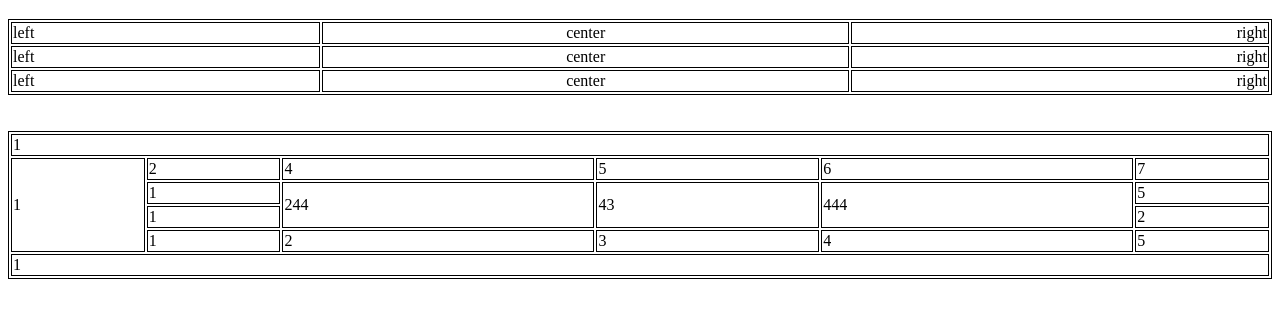
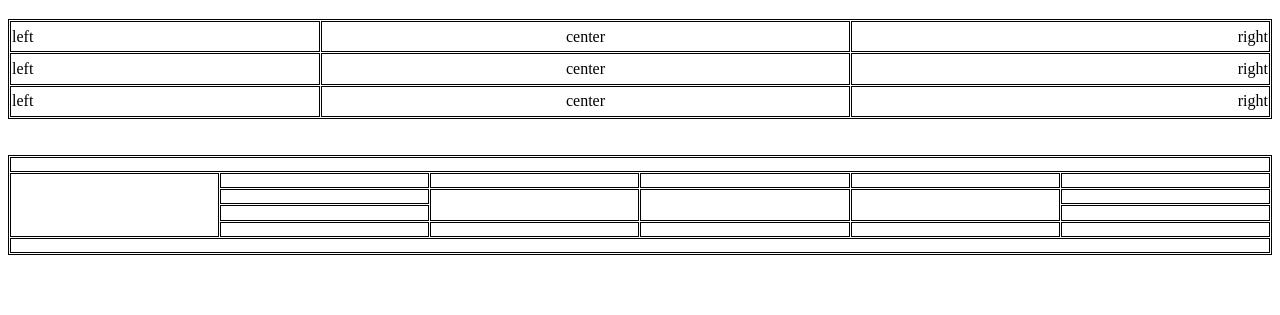
Before and after one commit to acciojob/alignment-Sameerpatle, a website: page main.html in a window 1280 px wide. Shown: the part 61-376 px from the top of the page. Drawn offline with Linux system fonts and the light colour scheme.

Commit message:
created a submission

```diff
--- a/main.html
+++ b/main.html
@@ -36,46 +36,46 @@
 
 	<table id="table-2">
 		<tr>
-			<td colspan="6">1</td>
+			<td colspan="6"></td>
 		</tr>
 		<tr>
-			<td rowspan="4">1</td>
+			<td rowspan="4"></td>
 
-			<td>2</td>
-			<td>4</td>
-			<td>5</td>
-			<td>6</td>
-			<td>7</td>
+			<td></td>
+			<td></td>
+			<td></td>
+			<td></td>
+			<td></td>
 		</tr>
 
 		<tr>
-			<td>1</td>
-			<td rowspan="2">244</td>
-			<td rowspan="2">43</td>
-			<td rowspan="2">444</td>
-			<td>5</td>
+			<td></td>
+			<td rowspan="2"></td>
+			<td rowspan="2"></td>
+			<td rowspan="2"></td>
+			<td></td>
 
 		</tr>
 
 
 		<tr>
-			<td>1</td>
-			<td>2</td>
+			<td></td>
+			<td></td>
 
 
 
 		</tr>
 
 		<tr>
-			<td>1</td>
-			<td>2</td>
-			<td>3</td>
-			<td>4</td>
-			<td>5</td>
+			<td></td>
+			<td></td>
+			<td></td>
+			<td></td>
+			<td></td>
 
 		</tr>
 		<tr>
-			<td colspan="6">1</td>
+			<td colspan="6"></td>
 		</tr>
 	</table>
 </body>
--- a/styles.css
+++ b/styles.css
@@ -1,9 +1,13 @@
 /*  your css code here. If applicable */
 table,td{
 	border:1px solid black;
+	border-spacing:1px;
 }
 table{
-	width:100%
+	width:100%;
+	height:100px;
+
+
 }
 .center{
 
```
